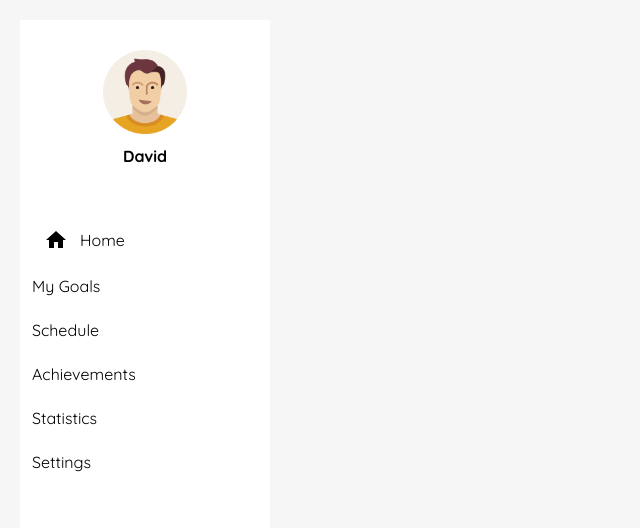
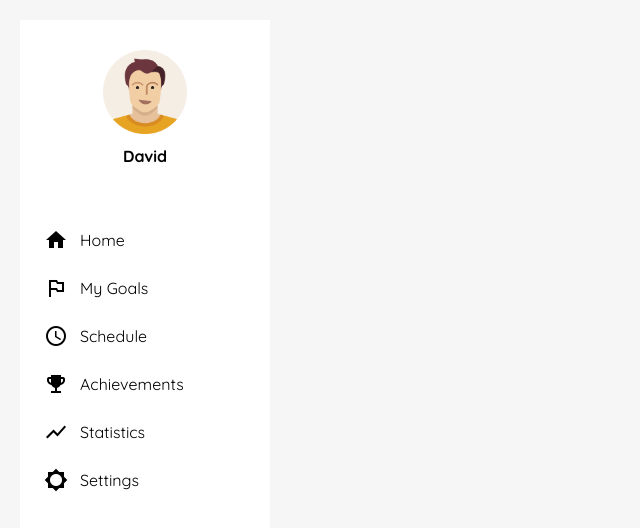
Before and after one commit to david-tnguyen/awareness, a React (Create React App) app: page / in a window 1280 px wide. Shown: the top 528 px of the page, without its empty margins (0-640 px from the left). Built offline with nearby package versions, Linux system fonts and the light colour scheme; what react-router-redux would draw is missing.

Commit message:
Add icons for all navbar items

```diff
--- a/src/components/Dashboard/index.jsx
+++ b/src/components/Dashboard/index.jsx
@@ -13,12 +13,12 @@ class Dashboard extends React.Component {
           <div className='name'>David</div>
         </div>
         <ul>
-          <NavItem />
-          <li>My Goals</li>
-          <li>Schedule</li>
-          <li>Achievements</li>
-          <li>Statistics</li>
-          <li>Settings</li>
+          <NavItem icon='home' label='home'/>
+          <NavItem icon='outlined_flag' label='my goals'/>
+          <NavItem icon='schedule' label='schedule'/>
+          <NavItem icon='emoji_events' label='achievements'/>
+          <NavItem icon='show_chart' label='statistics'/>
+          <NavItem icon='brightness_low' label='settings'/>
         </ul>
       </nav>
     );
--- a/src/components/Navbar/NavItem/index.js
+++ b/src/components/Navbar/NavItem/index.js
@@ -1,11 +1,11 @@
 import React from 'react';
 import './navItem.scss';
 
-const NavItem = () => (
+const NavItem = (props) => (
   <li>
     <a className='navitem-wrapper'>
-      <i className='material-icons'>home</i>
-      <span className='navlink-text'>Home</span>
+      <i className='material-icons'>{props.icon}</i>
+      <span className='navlink-text'>{props.label}</span>
     </a>
   </li>
 );
--- a/src/components/Navbar/NavItem/navItem.scss
+++ b/src/components/Navbar/NavItem/navItem.scss
@@ -3,6 +3,10 @@
   align-items: center;
 }
 
+.navlink-text {
+  text-transform: capitalize;
+}
+
 .material-icons {
   margin: 0 12px;
 }
```
